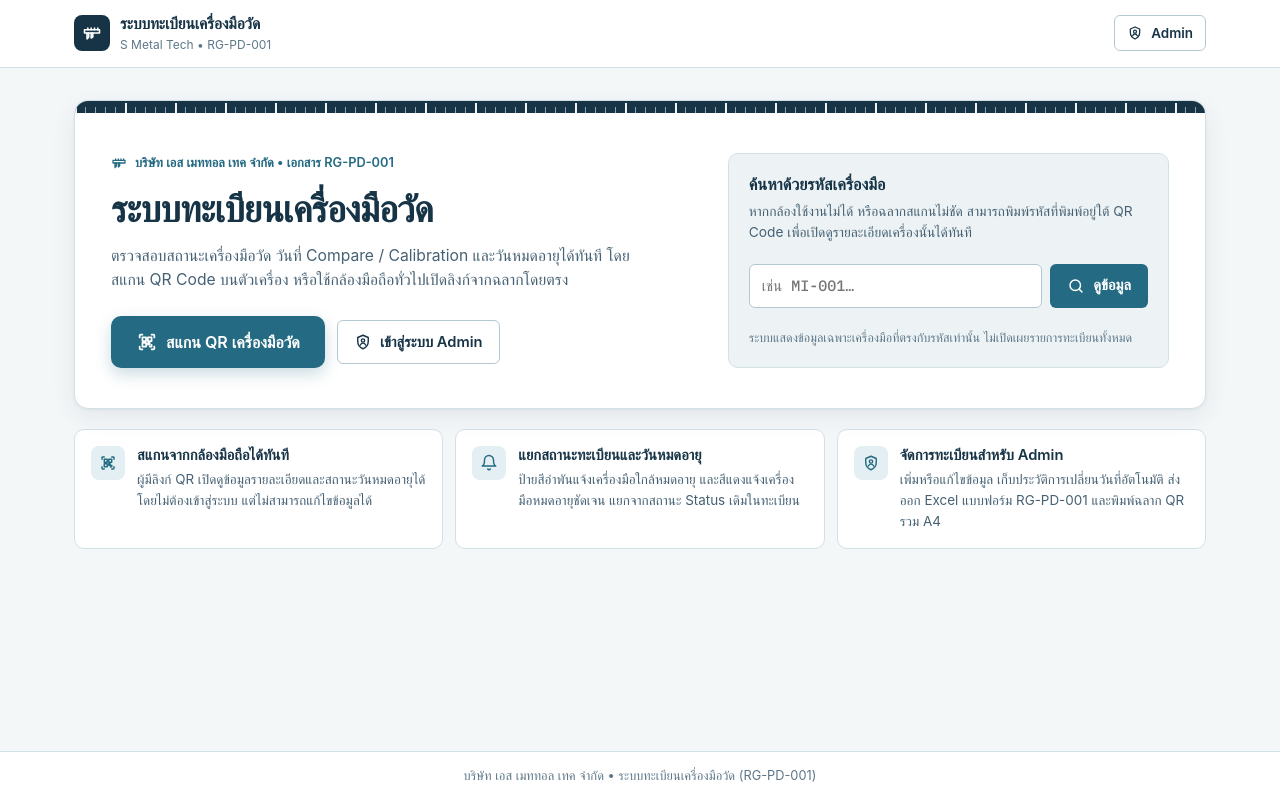
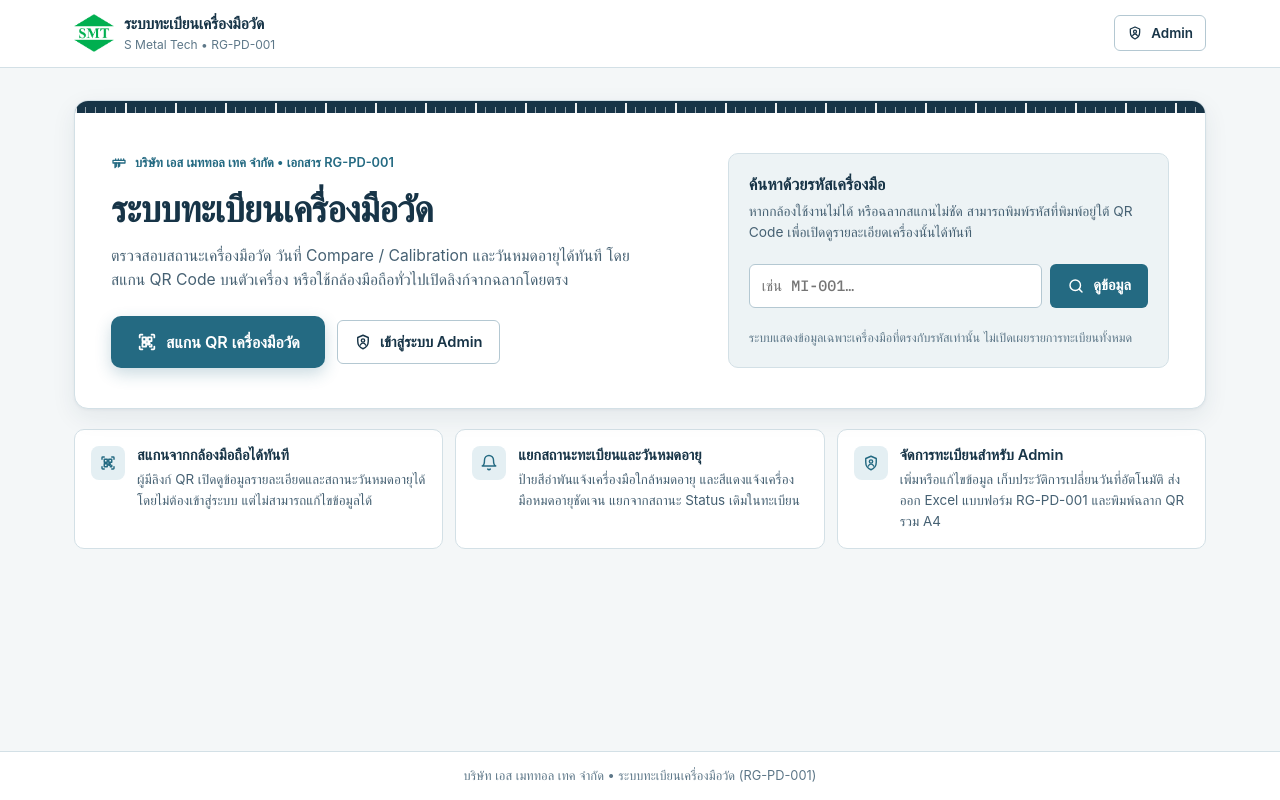
Before and after one commit to smetaltech027-afk/measuring-instrument-system, a React (Vite) app: page / in a window 1280 px wide. Built offline with nearby package versions, Linux system fonts and the light colour scheme; no server answers; a web font is replaced by a local one.

Commit message:
feat: replace header icon with SMT company logo and favicon

```diff
--- a/index.html
+++ b/index.html
@@ -9,6 +9,8 @@
       content="ระบบทะเบียนเครื่องมือวัด บริษัท เอส เมททอล เทค จำกัด — สแกน QR ตรวจสอบสถานะการสอบเทียบและวันหมดอายุ"
     />
     <title>ระบบทะเบียนเครื่องมือวัด | S Metal Tech</title>
+    <link rel="icon" type="image/png" href="smt-logo.png" />
+    <link rel="apple-touch-icon" href="smt-logo.png" />
     <link rel="preconnect" href="https://fonts.googleapis.com" />
     <link rel="preconnect" href="https://fonts.gstatic.com" crossorigin />
     <link
--- a/src/App.tsx
+++ b/src/App.tsx
@@ -1,5 +1,5 @@
 import { lazy, Suspense, useCallback, useEffect, useState } from 'react';
-import { CaliperIcon, ShieldUserIcon } from './components/Icons';
+import { ShieldUserIcon } from './components/Icons';
 import { getVerifiedAdminSession } from './lib/supabase';
 import { AdminLoginPage } from './pages/AdminLoginPage';
 import { HomePage } from './pages/HomePage';
@@ -93,8 +93,13 @@ export function App() {
               navigateHome();
             }}
           >
-            <span className="brand-mark" aria-hidden="true">
-              <CaliperIcon size={20} />
+            <span className="brand-mark brand-mark--logo">
+              <img
+                src={`${import.meta.env.BASE_URL}smt-logo.png`}
+                alt="โลโก้บริษัท เอส เมททอล เทค จำกัด"
+                width={40}
+                height={38}
+              />
             </span>
             <span className="brand-text">
               <span className="brand-title">ระบบทะเบียนเครื่องมือวัด</span>
--- a/src/styles/layout.css
+++ b/src/styles/layout.css
@@ -47,6 +47,20 @@
   align-items: center;
   justify-content: center;
   flex-shrink: 0;
+}
+
+.brand-mark--logo {
+  width: 40px;
+  height: 38px;
+  border-radius: 0;
+  background-color: transparent;
+}
+
+.brand-mark--logo img {
+  width: 100%;
+  height: 100%;
+  object-fit: contain;
+  display: block;
 }
 
 .brand-text {
```
Also changed, not shown: public/smt-logo.png (added).
